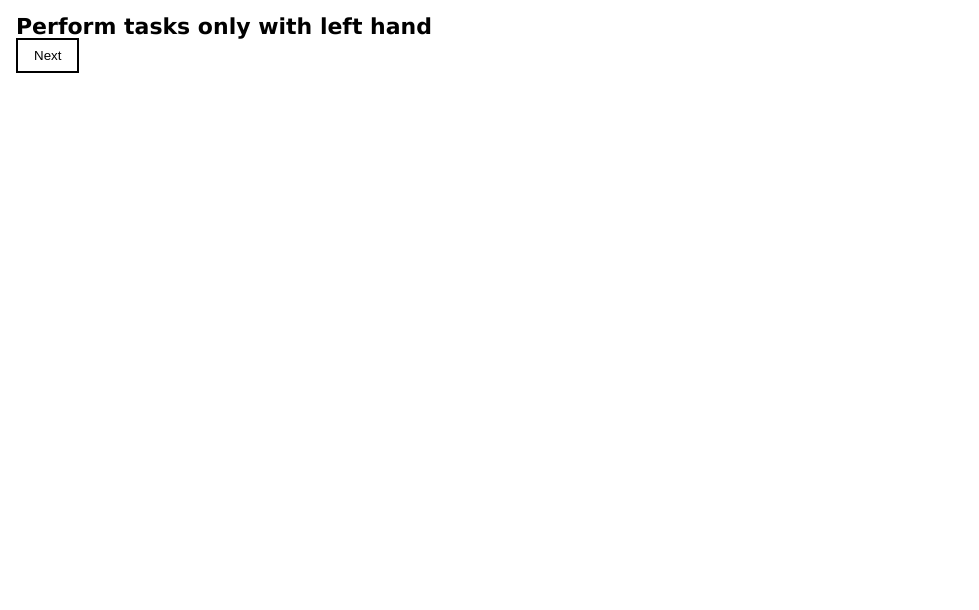
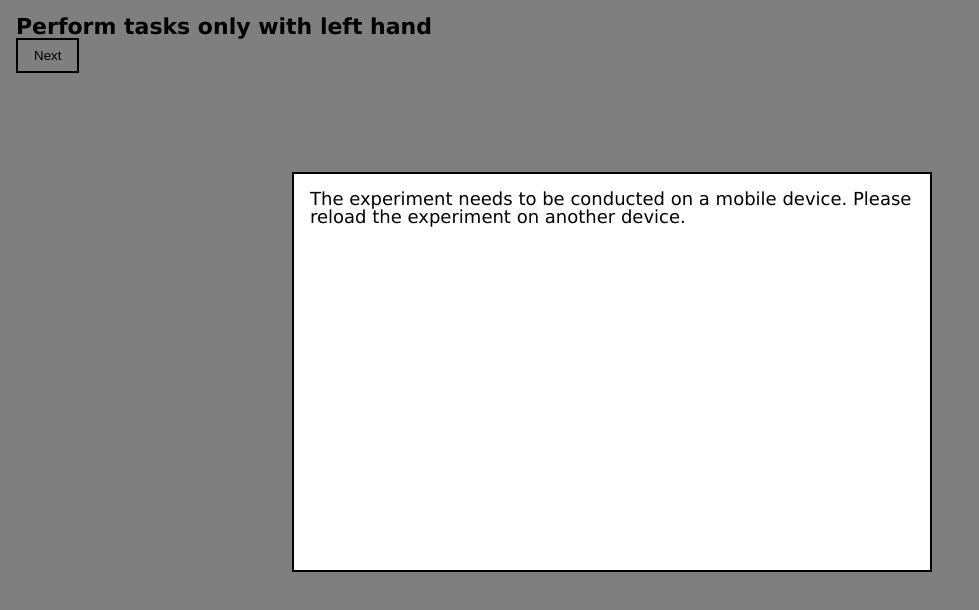
Before and after one commit to TiekieWiki/Thesis-Experiment, a Vue app in the folder thesis-experiment/: page /experiment in a window 1280 px wide. Shown: the top 610 px of the page, without its empty margins (0-979 px from the left). Built offline with nearby package versions, Linux system fonts and the light colour scheme.

Commit message:
Check device and orientation during experiment

```diff
--- a/thesis-experiment/src/components/start/StartInstructions.vue
+++ b/thesis-experiment/src/components/start/StartInstructions.vue
@@ -16,8 +16,7 @@
       <li>Sit comfortably in an environment without distractions</li>
       <li>
         Use a smartphone device. The experiment will not start on a
-        non-smartphone device. You are currently
-        {{ correctDeviceType() ? '' : 'not' }} on a smartphone device
+        non-smartphone device
       </li>
       <li>Make sure there is no glare on your screen</li>
       <li>
@@ -29,17 +28,9 @@
       </li>
       <li>
         Complete the experiment with the phone in portrait mode. If not, the
-        experiment will pause. You are currently
-        {{ correctScreenOrientation() ? '' : 'not' }} in the correct orientation
+        experiment will pause
       </li>
       <li>Complete each task with only one hand</li>
     </ul>
   </div>
 </template>
-
-<script setup lang="ts">
-import {
-  correctDeviceType,
-  correctScreenOrientation,
-} from '@/utils/logic/checkPhone'
-</script>
--- a/thesis-experiment/src/views/ExperimentView.vue
+++ b/thesis-experiment/src/views/ExperimentView.vue
@@ -24,6 +24,20 @@
       @finished-task-set="() => nextTaskSet()"
     />
   </main>
+  <teleport v-if="!isCorrectDevice || !isCorrectOrientation" to="body">
+    <div class="pop-up-background">
+      <div class="pop-up">
+        <p v-if="!isCorrectDevice">
+          The experiment needs to be conducted on a mobile device. Please reload
+          the experiment on another device.
+        </p>
+        <p v-else-if="!isCorrectOrientation">
+          The experiment needs to be conducted in portrait mode. Please rotate
+          your device to portrait mode.
+        </p>
+      </div>
+    </div>
+  </teleport>
 </template>
 
 <script setup lang="ts">
@@ -37,7 +51,27 @@ import {
   selectRandomItem,
 } from '@/utils/logic/selectTask'
 import { tasks, taskSet } from '@/utils/types/tasks'
-import { computed, onMounted, ref } from 'vue'
+import { computed, onMounted, onUnmounted, ref } from 'vue'
+import {
+  correctDeviceType,
+  correctScreenOrientation,
+} from '@/utils/logic/checkPhone'
+
+// Check if device and orientation is correct
+const isCorrectDevice = ref<boolean>(correctDeviceType())
+const isCorrectOrientation = ref<boolean>(correctScreenOrientation())
+
+onMounted(() => {
+  window.addEventListener('resize', () => {
+    isCorrectOrientation.value = correctScreenOrientation()
+  })
+})
+
+onUnmounted(() => {
+  window.removeEventListener('resize', () => {
+    isCorrectOrientation.value = correctScreenOrientation()
+  })
+})
 
 // Set task and task set on component mount
 const partialTaskSet = ref<string[]>(taskSet)
```
